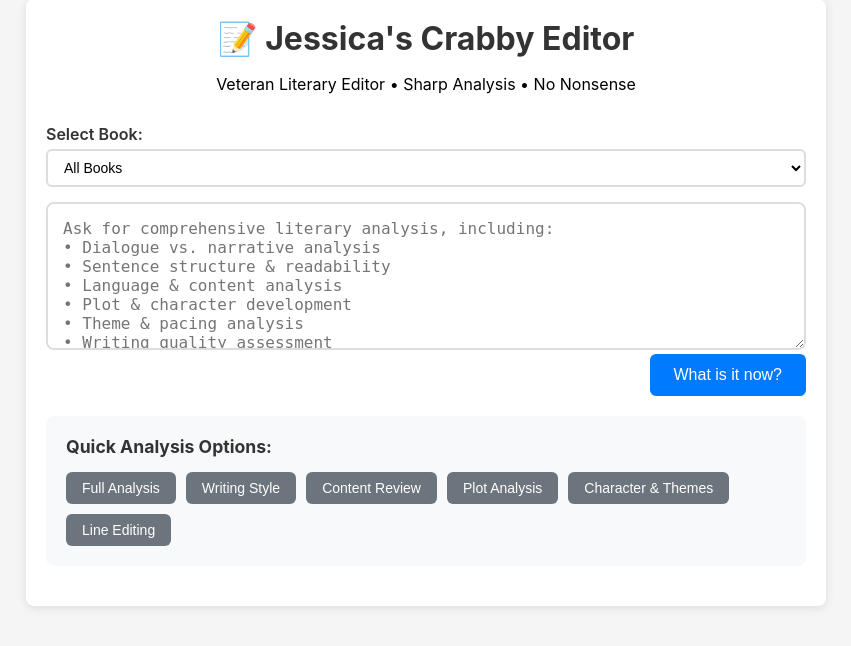
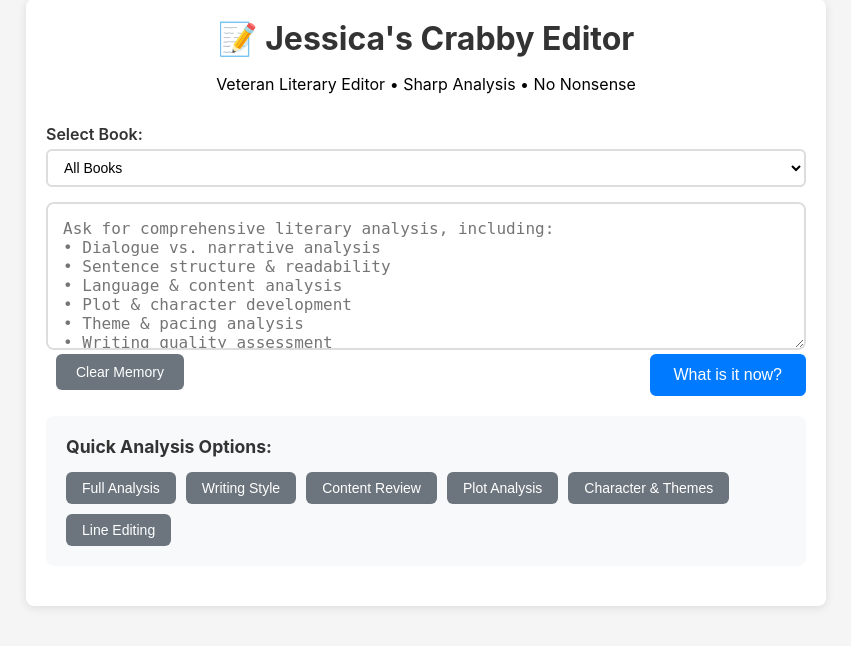
Before and after one commit to minitru/bunnyAI, a Flask app: page / in a window 1280 px wide. Shown: the part 21-667 px from the top of the page, without its empty margins (214-1065 px from the left). Run offline with Flask 3, Linux system fonts and the light colour scheme.

Commit message:
add memory

```diff
--- a/app.py
+++ b/app.py
@@ -151,13 +151,30 @@ def get_status():
             'books_loaded': len(books),
             'total_chunks': sum(book['chunk_count'] for book in books),
             'system_ready': True,
-            'available_books': [book['book_title'] for book in books]
+            'available_books': [book['book_title'] for book in books],
+            'conversation_history_length': len(rag.conversation_history)
         })
     except Exception as e:
         return jsonify({
             'success': False,
             'error': str(e),
             'system_ready': False
+        }), 500
+
+@app.route('/api/clear-memory', methods=['POST'])
+def clear_conversation_memory():
+    """Clear conversation history"""
+    try:
+        rag = get_rag_instance()
+        rag.clear_conversation_history()
+        return jsonify({
+            'success': True,
+            'message': 'Conversation history cleared'
+        })
+    except Exception as e:
+        return jsonify({
+            'success': False,
+            'error': str(e)
         }), 500
 
 if __name__ == '__main__':
--- a/templates/index.html
+++ b/templates/index.html
@@ -58,6 +58,24 @@
             background: #0056b3;
         }
         .submit-btn:disabled {
+            background: #ccc;
+            cursor: not-allowed;
+        }
+        .clear-memory-btn {
+            background: #6c757d;
+            color: white;
+            border: none;
+            padding: 10px 20px;
+            border-radius: 6px;
+            cursor: pointer;
+            font-size: 14px;
+            margin-left: 10px;
+            transition: background-color 0.3s ease;
+        }
+        .clear-memory-btn:hover {
+            background: #5a6268;
+        }
+        .clear-memory-btn:disabled {
             background: #ccc;
             cursor: not-allowed;
         }
@@ -256,6 +274,7 @@
             ></textarea>
             <div class="clearfix">
                 <button id="submit-btn" class="submit-btn">What is it now?</button>
+                <button id="clear-memory-btn" class="clear-memory-btn">Clear Memory</button>
             </div>
         </div>
 
@@ -325,12 +344,14 @@
                 this.submitBtn = document.getElementById('submit-btn');
                 this.responseDiv = document.getElementById('response');
                 this.bookChoice = document.getElementById('book-choice');
+                this.clearMemoryBtn = document.getElementById('clear-memory-btn');
 
                 this.setupEventListeners();
             }
 
             setupEventListeners() {
                 this.submitBtn.addEventListener('click', () => this.submitQuery());
+                this.clearMemoryBtn.addEventListener('click', () => this.clearMemory());
 
                 this.questionInput.addEventListener('keydown', (e) => {
                     if (e.key === 'Enter' && !e.shiftKey) {
@@ -417,6 +438,33 @@
                 this.responseDiv.style.display = 'block';
             }
 
+            async clearMemory() {
+                try {
+                    this.clearMemoryBtn.disabled = true;
+                    this.clearMemoryBtn.textContent = 'Clearing...';
+
+                    const response = await fetch('/api/clear-memory', {
+                        method: 'POST',
+                        headers: {
+                            'Content-Type': 'application/json',
+                        }
+                    });
+
+                    const data = await response.json();
+
+                    if (data.success) {
+                        this.showResponse('🧹 Conversation memory cleared. Max will no longer remember previous exchanges.');
+                    } else {
+                        this.showError('Failed to clear memory: ' + data.error);
+                    }
+                } catch (error) {
+                    this.showError('Error clearing memory: ' + error.message);
+                } finally {
+                    this.clearMemoryBtn.disabled = false;
+                    this.clearMemoryBtn.textContent = 'Clear Memory';
+                }
+            }
+
             hideResponse() {
                 this.responseDiv.style.display = 'none';
             }
```
Also changed, not shown: multi_book_rag.py (+50 -1 lines).
